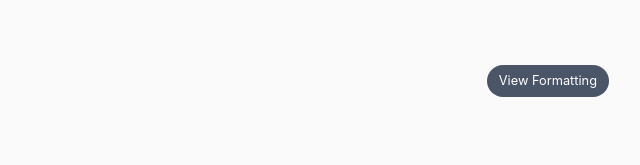
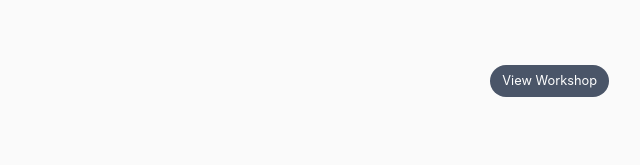
Before and after one commit to Satayu037/Html_Tutorial, a plain HTML site: page index.html in a window 1280 px wide. Shown: the part 2378-2543 px from the top of the page, 456-1096 px from the left. Drawn offline with Linux system fonts and the light colour scheme.

Commit message:
update index.html

```diff
--- a/index.html
+++ b/index.html
@@ -267,7 +267,7 @@
             </section>
 
             <section id="formatting">
-                <h2> Text Formatting <a href="formatting.html"class="workshop-btn">View Formatting</a></h2>
+                <h2> Text Formatting <a href="formatting.html"class="workshop-btn">View Workshop</a></h2>
                 <p>การปรับแต่งรูปแบบตัวอักษร</p>
                 <pre>
 &lt;b&gt;   : Bold text (ตัวหนา)
```
